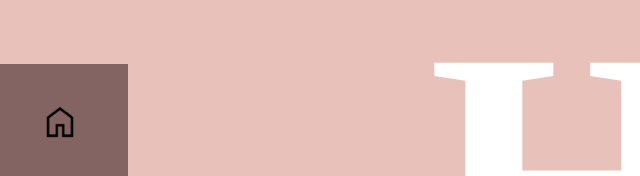
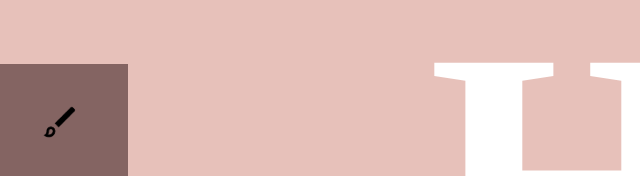
Before and after one commit to xinjie22/Portfolio2023, a plain HTML site: page index.html in a window 1280 px wide. Shown: the part 136-312 px from the top of the page, 0-640 px from the left. Drawn offline with Linux system fonts and the light colour scheme; a web font is replaced by a local one.

Commit message:
Pump file

```diff
--- a/index.html
+++ b/index.html
@@ -67,7 +67,7 @@
             <!-- SIDE NAV BOX START -->
             <div class="flex-container">
                 <div style="padding-top: 20px;">
-                    <img src="Assets/ico_home_Black.png" style="width: 40px; height: 40px;" alt="">
+                    <img src="Assets/ico_Work_Black.png" style="width: 40px; height: 40px;" alt="">
                 </div>
                 <div>
                     <a href="about.html#parkyou"><img src="Assets/ico_About_White.png" style="width: 40px; height: 40px;" alt=""></a>
```
